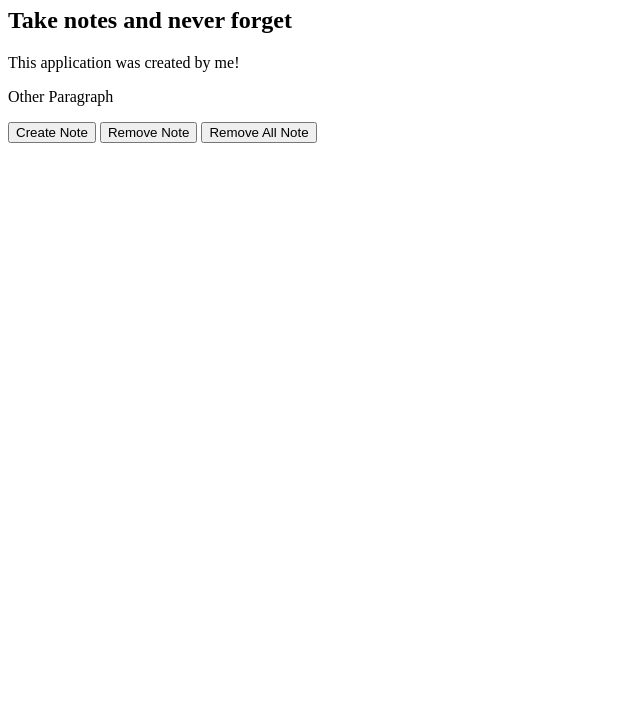
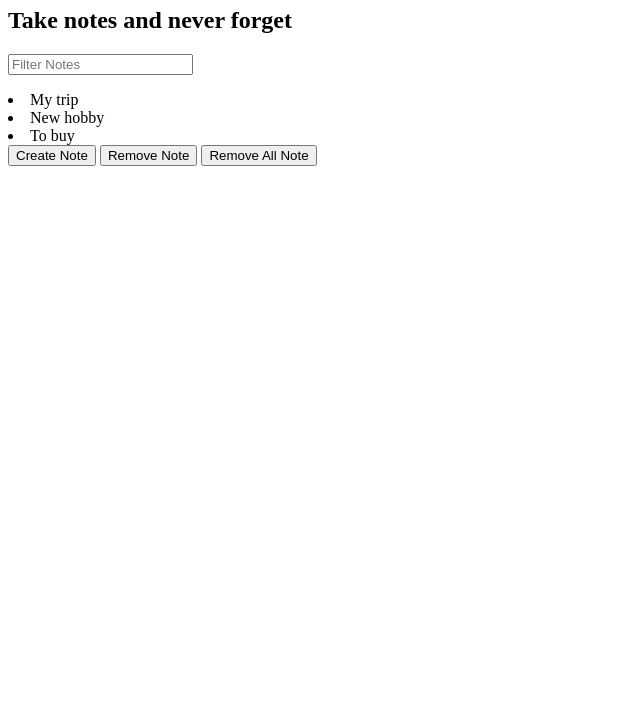
Before and after one commit to AmuthesWaran/javascript-complete, a plain HTML site: page 05-notes-app/index.html in a window 1280 px wide. Shown: the part 73-800 px from the top of the page, without its empty margins (0-640 px from the left). Drawn offline with Linux system fonts and the light colour scheme.

Commit message:
day 16 chapter 7 part 4

```diff
--- a/05-notes-app/index.html
+++ b/05-notes-app/index.html
@@ -11,8 +11,12 @@
 <body>
     <h1>Notes App</h1>
     <h2>Take notes and never forget</h2>
-    <p class="note" >This application was created by me!</p>
-    <p class="note">Other Paragraph</p>
+    <input id="search-text" placeholder="Filter Notes" type="text">
+    <!-- <p class="note" >This application was created by me!</p>
+    <p class="note">Other Paragraph</p> -->
+    <div id="notes">
+
+    </div>
     <button id="createNote" >Create Note</button>
     <button id="removeNote" >Remove Note</button>
     <button id="removeAllNote" >Remove All Note</button>
--- a/05-notes-app/notes-app.js
+++ b/05-notes-app/notes-app.js
@@ -1,6 +1,6 @@
 // console.log('this is from script file')
 
-const notes1 = [
+const notes = [
    {
    title: 'My trip',
    body: 'i will be going to office next week'
@@ -11,6 +11,28 @@ const notes1 = [
    title: 'To buy',
    body: 'A notebook'
 }]
+
+const filters = {
+   searchText: '',
+
+}
+
+
+const renderNotes = function (notes, filters){
+   const filteredNotes = notes.filter(function (note){
+      return note.title.toLowerCase().includes(filters.searchText.toLowerCase())
+   })
+   document.querySelector('#notes').innerHTML = '<p></p>'
+   // console.log(filteredNotes)
+   filteredNotes.forEach(function (note) {
+      const noteEl = document.createElement('li')
+      noteEl.textContent = note.title
+      document.querySelector('#notes').appendChild(noteEl)
+
+   })
+}
+
+renderNotes(notes, filters)
 
 // DOM - Document Object Model
 
@@ -75,3 +97,9 @@ document.querySelector('#removeAllNote').addEventListener('click', function(e){
 // button.class
 // h1.class#id
 // h1#id.class
+
+
+document.querySelector('#search-text').addEventListener('input', function(e){
+   filters.searchText = e.target.value
+   renderNotes(notes, filters)
+})
--- a/06-todo-app/todo-app.js
+++ b/06-todo-app/todo-app.js
@@ -47,3 +47,7 @@ const todos = [{
 document.querySelector('#addTodo').addEventListener('click', function(e){
    console.log('button clicked');
 })
+
+document.querySelector('#todoText').addEventListener('input', function(e){
+   console.log(e.target.value)
+})
```
Also changed, not shown: 06-todo-app/index.html (+1 -0 lines).
